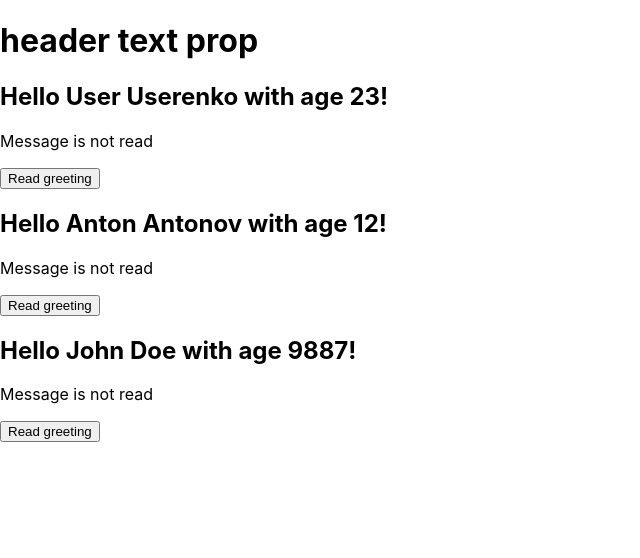
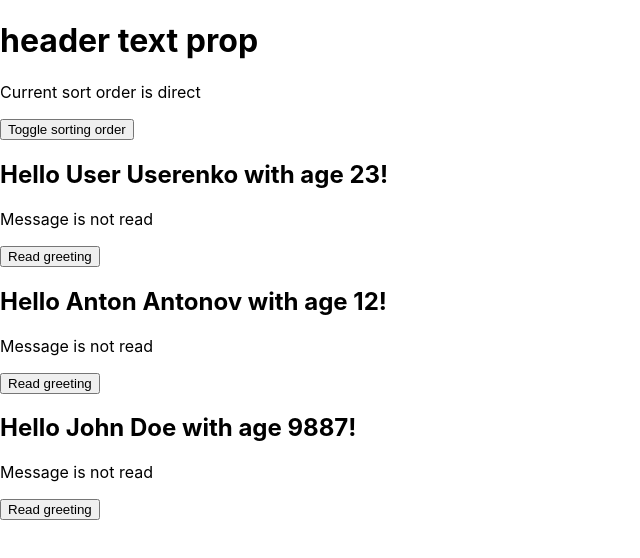
Before and after one commit to fc-fullstack-courses/fd-2023-1-react-app, a React (Create React App) app: page / in a window 1280 px wide. Shown: the top 558 px of the page, without its empty margins (0-640 px from the left). Built offline with nearby package versions, Linux system fonts and the light colour scheme; the HTML template or start-up script is replaced by a standard one.

Commit message:
Add greeting list example

```diff
--- a/src/App.js
+++ b/src/App.js
@@ -1,36 +1,94 @@
+import React from 'react';
 import './App.css';
 import Heading from './components/Heading';
 import Counter from './components/Counter';
 import Greeting from './components/Greeting';
 
-function App() {
-
-  const user1 = {
+const usersData = [
+  {
+    id: 0,
     firstName: 'User',
     lastName: 'Userenko',
     age: 23,
-  };
+  },
 
-  const user2 = {
+  {
+    id: 1,
     firstName: 'Anton',
     lastName: 'Antonov',
     age: 12,
-  };
+  },
 
-  const user3 = {
+  {
+    id: 2,
     firstName: 'John',
     lastName: 'Doe',
     age: 9887,
+  },
+];
+class App extends React.Component {
+  constructor(props) {
+    super(props);
+
+    this.state = {
+      users: usersData,
+      isDirectSort: true,
+    };
+
+    // this.sortUsers = this.sortUsers.bind(this);
+  }
+
+  sortUsers = () => {
+    const { isDirectSort, users } = this.state;
+
+    /*
+      1. взять массив
+      2. перевернуть его
+      3. обновить состояние
+    */
+
+    // const copy = [...users];
+
+    // const deepCopy = JSON.parse(JSON.stringify(users));
+    const usersCopy = structuredClone(users);
+
+    // usersCopy.reverse();
+
+    usersCopy.sort((a, b) => {
+      if (isDirectSort) {
+        return b.id - a.id;
+      }
+
+      return a.id - b.id;
+    });
+
+    this.setState({
+      users: usersCopy,
+      isDirectSort: !isDirectSort,
+    });
   };
 
-  return (
-    <>
-      <Heading headerText='header text prop' headerTitle='header title prop' />
-      <Greeting user={user1} />
-      <Greeting user={user2} />
-      <Greeting user={user3} />
-    </>
-  );
+  render() {
+    const { users, isDirectSort } = this.state;
+
+    const greetingsArr = users.map((user) => (
+      <Greeting key={user.id} user={user} />
+    ));
+
+    return (
+      <>
+        <Heading
+          headerText='header text prop'
+          headerTitle='header title prop'
+        />
+        <div>
+          <p>Current sort order is {isDirectSort ? 'direct' : 'reversed'}</p>
+          <button onClick={this.sortUsers}>Toggle sorting order</button>
+        </div>
+        {greetingsArr}
+      </>
+    );
+  }
 }
 
 /*
```
